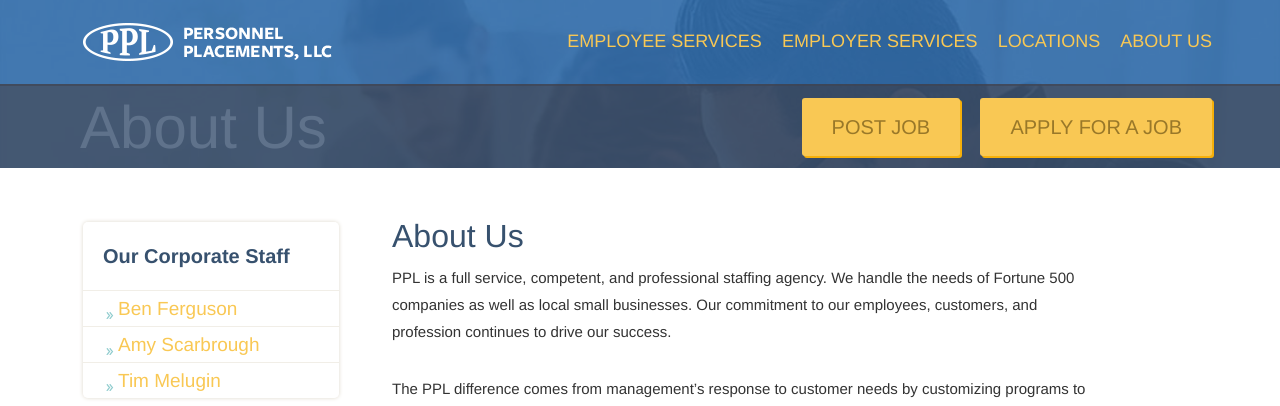
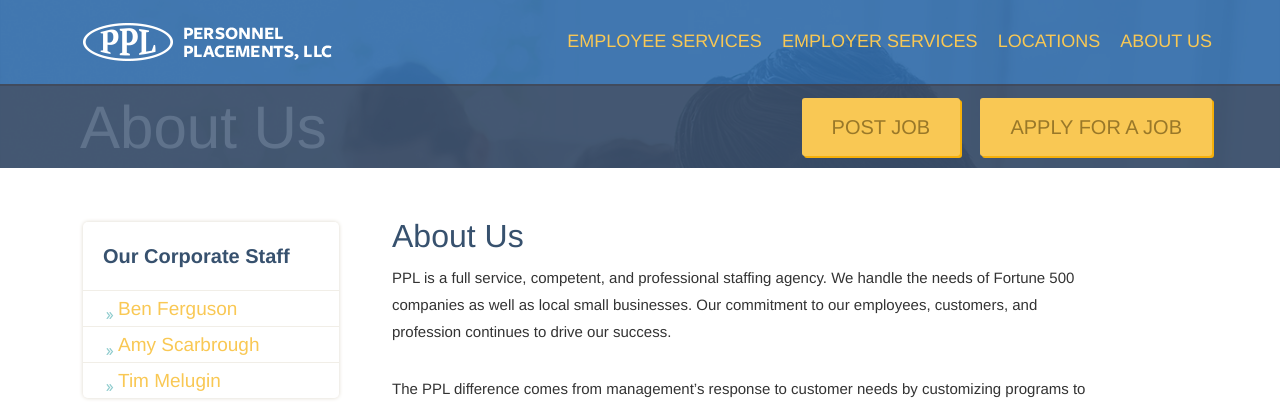
Before and after one commit to brantleyenglish/ppl-website, a PHP site: page /about.php in a window 1280 px wide. Shown: the top 406 px of the page. Run offline with PHP 8.4, Linux system fonts and the light colour scheme; data that the repository does not hold is empty; style sheets or scripts are compiled from the project's sources; some libraries are stand-ins or nearby versions.

Commit message:
Picture, about page, sticky

```diff
--- a/_scripts/jquery.sticky-kit.min.js
+++ b/_scripts/jquery.sticky-kit.min.js
@@ -1,8 +1,10 @@
 /*
  Sticky-kit v1.0.4 | WTFPL | Leaf Corcoran 2014 | http://leafo.net
 */
+if($(window).width() >= 1028){
 (function(){var b,m;b=this.jQuery;m=b(window);b.fn.stick_in_parent=function(e){var u,n,f,p,B,l,C;null==e&&(e={});p=e.sticky_class;u=e.inner_scrolling;f=e.parent;n=e.offset_top;null==n&&(n=0);null==f&&(f=void 0);null==u&&(u=!0);null==p&&(p="is_stuck");B=function(a,e,l,v,y,q,t){var r,z,k,w,c,d,A,x,g,h;if(!a.data("sticky_kit")){a.data("sticky_kit",!0);d=a.parent();null!=f&&(d=d.closest(f));if(!d.length)throw"failed to find stick parent";r=k=!1;g=b("<div />");g.css("position",a.css("position"));A=function(){var c,
 b;c=parseInt(d.css("border-top-width"),10);b=parseInt(d.css("padding-top"),10);e=parseInt(d.css("padding-bottom"),10);l=d.offset().top+c+b;v=d.height();c=k?(k=!1,r=!1,a.insertAfter(g).css({position:"",top:"",width:"",bottom:""}).removeClass(p),g.detach(),!0):void 0;y=a.offset().top-parseInt(a.css("margin-top"),10)-n;q=a.outerHeight(!0);t=a.css("float");g.css({width:a.outerWidth(!0),height:q,display:a.css("display"),"vertical-align":a.css("vertical-align"),"float":t});if(c)return h()};A();if(q!==v)return w=
 void 0,c=n,h=function(){var b,h,s,f;s=m.scrollTop();null!=w&&(h=s-w);w=s;k?(f=s+q+c>v+l,r&&!f&&(r=!1,a.css({position:"fixed",bottom:"",top:c}).trigger("sticky_kit:unbottom")),s<y&&(k=!1,c=n,"left"!==t&&"right"!==t||a.insertAfter(g),g.detach(),b={position:"",width:"",top:""},a.css(b).removeClass(p).trigger("sticky_kit:unstick")),u&&(b=m.height(),q>b&&!r&&(c-=h,c=Math.max(b-q,c),c=Math.min(n,c),k&&a.css({top:c+"px"})))):s>y&&(k=!0,b={position:"fixed",top:c},b.width="border-box"===a.css("box-sizing")?
 a.outerWidth()+"px":a.width()+"px",a.css(b).addClass(p).after(g),"left"!==t&&"right"!==t||g.append(a),a.trigger("sticky_kit:stick"));if(k&&(null==f&&(f=s+q+c>v+l),!r&&f))return r=!0,"static"===d.css("position")&&d.css({position:"relative"}),a.css({position:"absolute",bottom:e,top:"auto"}).trigger("sticky_kit:bottom")},x=function(){A();return h()},z=function(){m.off("scroll",h);b(document.body).off("sticky_kit:recalc",x);a.off("sticky_kit:detach",z);a.removeData("sticky_kit");a.css({position:"",bottom:"",
 top:""});d.position("position","");if(k)return a.insertAfter(g).removeClass(p),g.remove()},m.on("touchmove",h),m.on("scroll",h),m.on("resize",x),b(document.body).on("sticky_kit:recalc",x),a.on("sticky_kit:detach",z),setTimeout(h,0)}};l=0;for(C=this.length;l<C;l++)e=this[l],B(b(e));return this}}).call(this);
+}
--- a/_styles/base.less
+++ b/_styles/base.less
@@ -478,7 +478,11 @@ input[type="submit"] {
         color: #fff;
     }
 }
-
+body{
+    overflow-y: scroll;
+overflow-x: hidden;
+-webkit-overflow-scrolling: touch;
+}
 .menu{
     position: relative;
     font-size: 15px;
--- a/_styles/style.css
+++ b/_styles/style.css
@@ -1193,6 +1193,11 @@ input[type="submit"] {
   line-height: 28px;
   font-size: 13px;
   color: #fff;
+}
+body {
+  overflow-y: scroll;
+  overflow-x: hidden;
+  -webkit-overflow-scrolling: touch;
 }
 .menu {
   position: relative;
--- a/modal-form-processor.php
+++ b/modal-form-processor.php
@@ -13,6 +13,7 @@ error_reporting(-1);
  $email_body = $email_body . "Phone: " . $phone . "\n";
  $email_body = $email_body . "E-mail: " . $email . "\n";
  $email_body = $email_body . "Message: " . $message .  "\n";
+	$headers = "From: " . $email;
 
  if(empty($firstName)){
  	$error = "You must enter your first name.";
@@ -35,10 +36,9 @@ if(isset($error)){
 }
 
 
-$headers = "PPL Contact Form:" . $firstName;
 
 
-mail ('amy@pplstaffing.com', 'PPL Contact', $email_body, $headers);
+mail ('luke@sodiumhalogen.com', 'PPL Contact', $email_body, $headers);
 
 
 
--- a/post-job-process.php
+++ b/post-job-process.php
@@ -44,11 +44,10 @@ $email_body = $email_body . "Skills Needed: " . $SkillsNeeded .  "\n";
 // 	header('location: formerror.php?e='.urlencode($error)); exit;
 // }
 
+$headers = "From: " . $email;
 
 
-
-
-mail ('luke@sodiumhalogen.com', 'Quote Form', $email_body);
+mail ('luke@sodiumhalogen.com', 'Quote Form', $email_body, $headers);
 
 
 
--- a/quote-process.php
+++ b/quote-process.php
@@ -23,7 +23,7 @@ error_reporting(-1);
  $email_body = $email_body . "Duration: " . $duration .  "\n";
  $email_body = $email_body . "Job Description: " . $JobDescription .  "\n";
 $email_body = $email_body . "Skills Needed: " . $SkillsNeeded .  "\n";
-
+$headers = "From: " . $email;
 //  if(empty($firstName)){
 //  	$error = "You must enter your first name.";
 //  }
@@ -48,7 +48,7 @@ $email_body = $email_body . "Skills Needed: " . $SkillsNeeded .  "\n";
 
 
 
-mail ('luke@sodiumhalogen.com', 'Quote Form', $email_body);
+mail ('luke@sodiumhalogen.com', 'Quote Form', $email_body, $headers);
 
 
 
```
Also changed, not shown: _scripts/min/jquery.sticky-kit.min-ck.js (added, +1 -0 lines), locations.php (+7 -7 lines), _img/employees/employers_hero.jpg (added), _img/employees/hero.jpg (added), _img/employers_hero.jpg, _img/hero.jpg, 1 other file.
